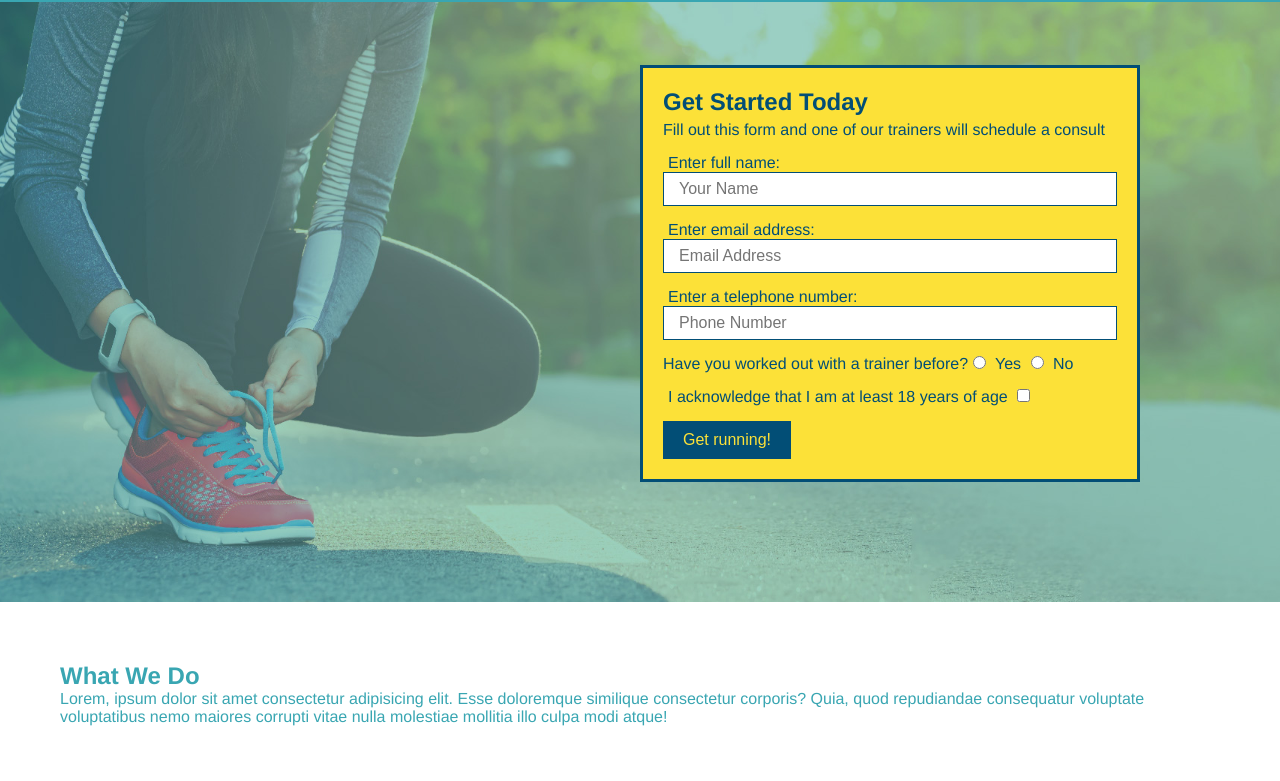
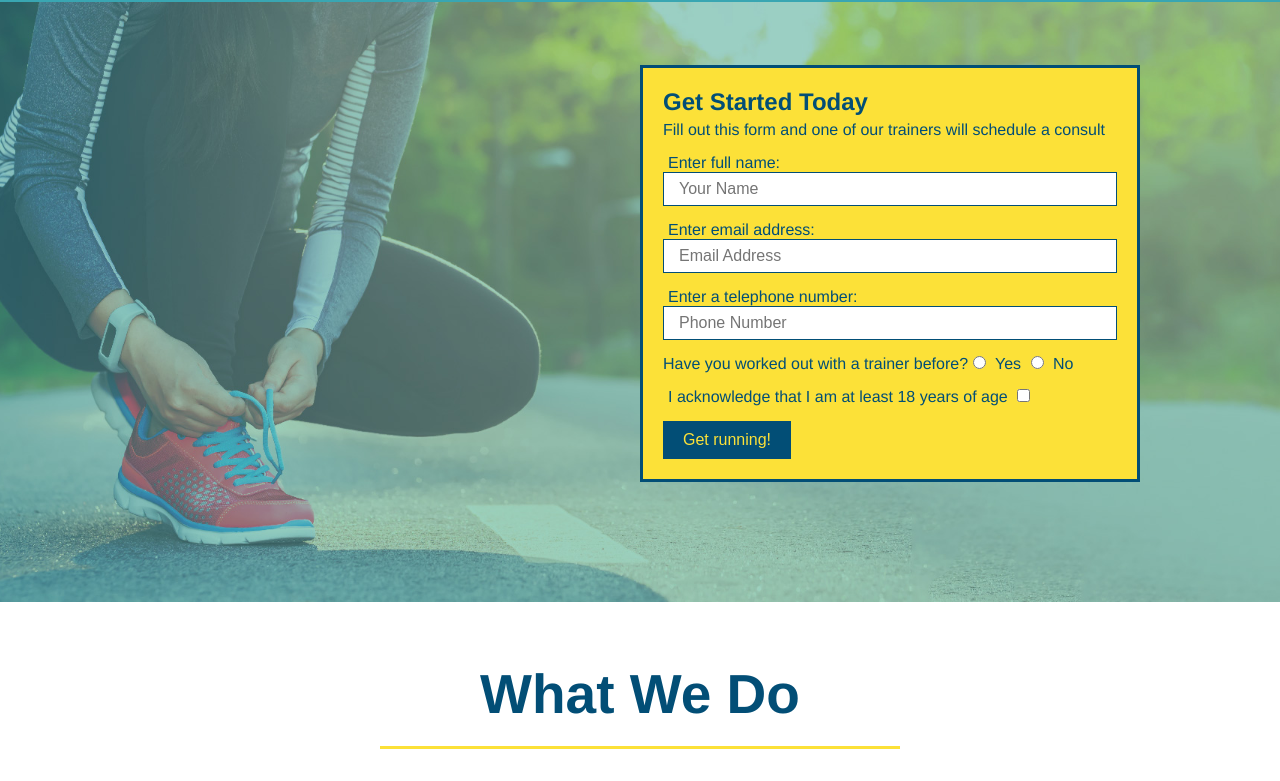
Before and after one commit to gsd79/CSS---Run-Buddy, a plain HTML site: page index.html in a window 1280 px wide. Shown: the part 80-861 px from the top of the page. Drawn offline with Linux system fonts and the light colour scheme.

Commit message:
style what we do section

```diff
--- a/assets/css/style.css
+++ b/assets/css/style.css
@@ -121,3 +121,26 @@ section{
     padding: 10px 20px;
     font-size: 16px;
 }
+
+.intro {
+    text-align: center;
+
+}
+
+.intro h2 {
+font-size: 55px;
+color:#024e76;
+margin-bottom: 35px;
+padding: 0 100px 20px 100px;
+border-bottom: 3px solid #fce138;
+display: inline-block;
+
+}
+
+.intro p {
+    line-height: 1.7;
+    color: #39a6b2;
+    width: 80%;
+    font-size: 20px;
+    margin: 0 auto;
+}
--- a/index.html
+++ b/index.html
@@ -63,10 +63,10 @@
     </div>
     </section>
     <!--"what we do" section-->
-    <section id="what-we-do">
+    <section id="what-we-do" class="intro">
         <h2>What We Do</h2>
         <p>
-            Lorem, ipsum dolor sit amet consectetur adipisicing elit. Esse doloremque similique consectetur corporis? Quia, quod repudiandae consequatur voluptate voluptatibus nemo maiores corrupti vitae nulla molestiae mollitia illo culpa modi atque!
+            Lorem, ipsum dolor sit amet consectetur adipisicing elit. Esse doloremque similique consectetur corporis? Quia, quod repudiandae consequatur voluptate voluptatibus nemo maiores corrupti vitae nulla molestiae mollitia illo culpa modi atque! Lorem ipsum dolor sit amet consectetur, adipisicing elit. Reiciendis assumenda ab eius debitis placeat nihil iste vero vel quaerat dolor ducimus praesentium magnam accusamus eveniet, est deserunt necessitatibus tenetur itaque.
         </p>
     </section>
 
```
